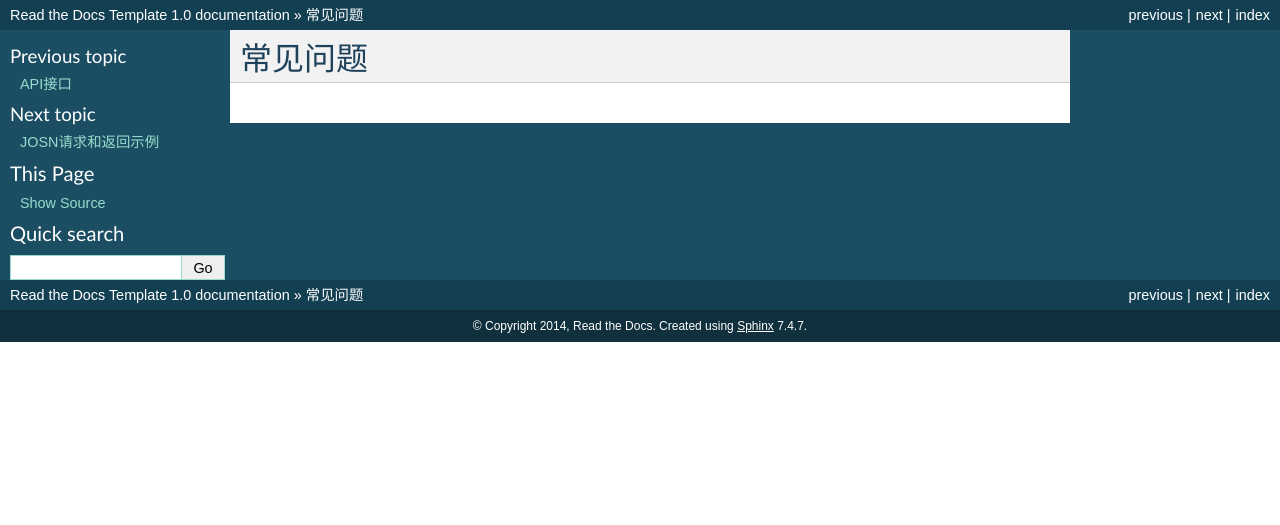
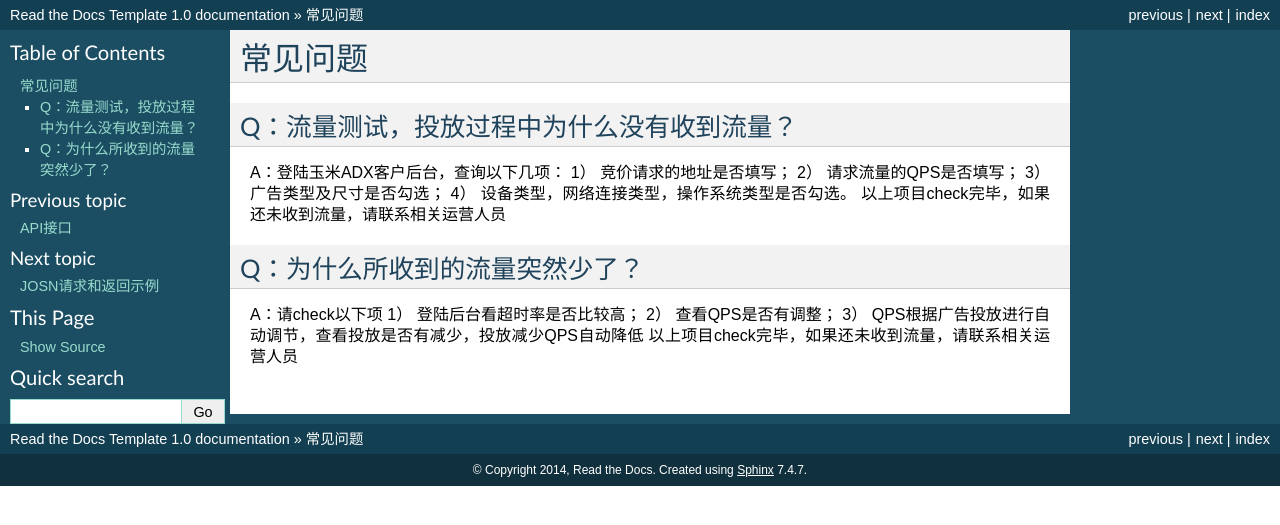
Before and after one commit to yumimobi/adx_dsp_doc, a Sphinx documentation site: the page built from docs/question_and_answer.rst, in a window 1280 px wide. Shown: the top 525 px of the page. Built offline with Sphinx 7.4.7, drawn with Linux system fonts in a browser that asks for light colours.

Commit message:
补充常见问题

```diff
--- a/docs/question_and_answer.rst
+++ b/docs/question_and_answer.rst
@@ -1,2 +1,23 @@
 常见问题
 ===========
+
+
+Q：流量测试，投放过程中为什么没有收到流量？
+-------------------------------------------
+
+A：登陆玉米ADX客户后台，查询以下几项：
+1） 竞价请求的地址是否填写；
+2） 请求流量的QPS是否填写；
+3） 广告类型及尺寸是否勾选；
+4） 设备类型，网络连接类型，操作系统类型是否勾选。
+以上项目check完毕，如果还未收到流量，请联系相关运营人员
+
+
+Q：为什么所收到的流量突然少了？
+-----------------------------------------
+
+A：请check以下项
+1） 登陆后台看超时率是否比较高；
+2） 查看QPS是否有调整；
+3） QPS根据广告投放进行自动调节，查看投放是否有减少，投放减少QPS自动降低
+以上项目check完毕，如果还未收到流量，请联系相关运营人员
```
